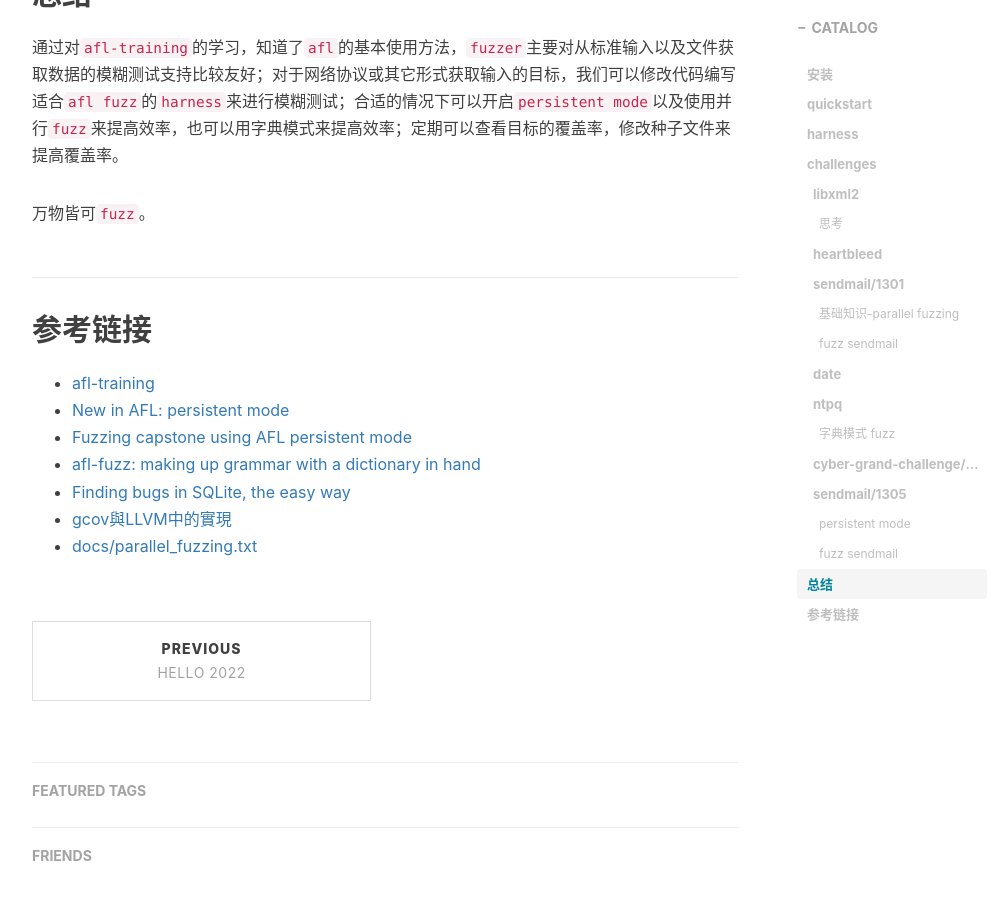
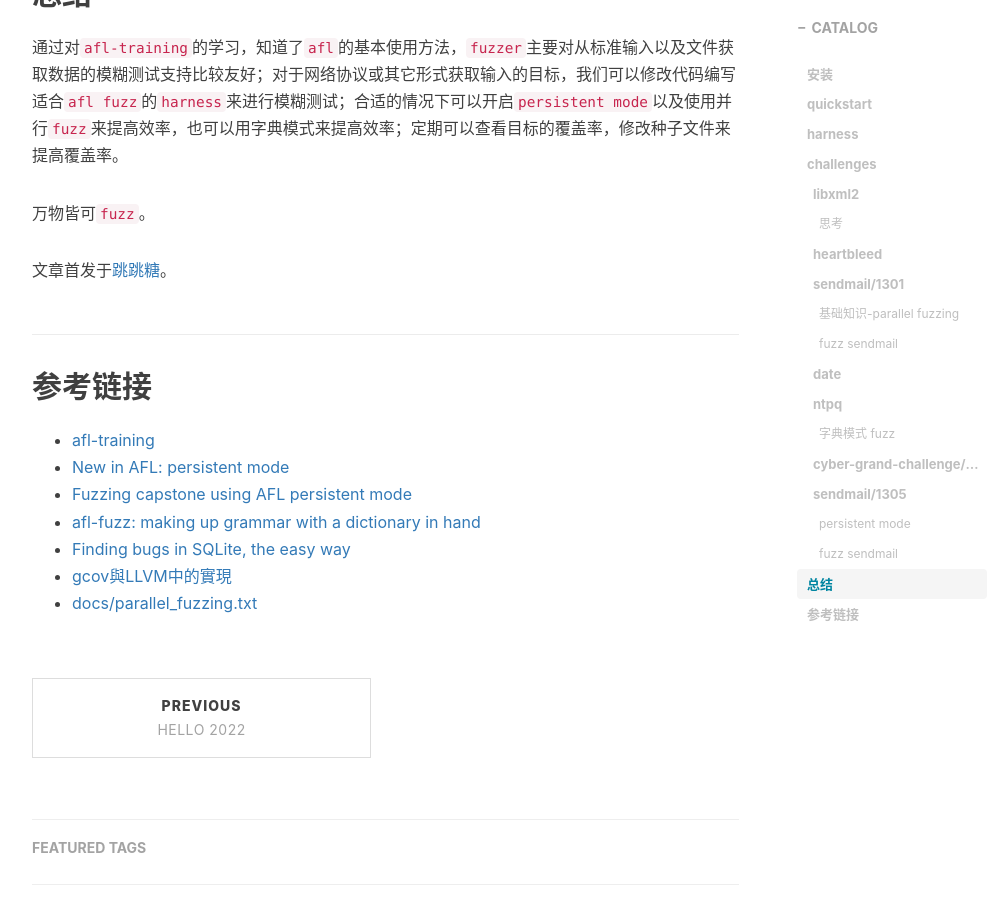
Before and after one commit to f0cus7/f0cus7.github.io, a Jekyll site: the page built from _posts/2022-05-14-fuzz-通过afl-training学习afl.markdown, in a window 1280 px wide and 900 px high, scrolled down 35900 px. Shown: the whole window, without its empty margins (233-1241 px from the left). Built offline with Jekyll 4.4.1, drawn with Linux system fonts in a browser that asks for light colours; nearby versions of some CDN libraries; comment, search, counter and statistics services are not loaded.

Commit message:
Update 2022-05-14-fuzz-通过afl-training学习afl.markdown

```diff
--- a/_posts/2022-05-14-fuzz-通过afl-training学习afl.markdown
+++ b/_posts/2022-05-14-fuzz-通过afl-training学习afl.markdown
@@ -1423,6 +1423,8 @@ $ afl-fuzz -m none -i in -o out ./prescan-bad
 
 万物皆可`fuzz`。
 
+文章首发于[跳跳糖](https://tttang.com/archive/1508/)。
+
 ## 参考链接
 
 * [afl-training](https://github.com/mykter/afl-training)
```
